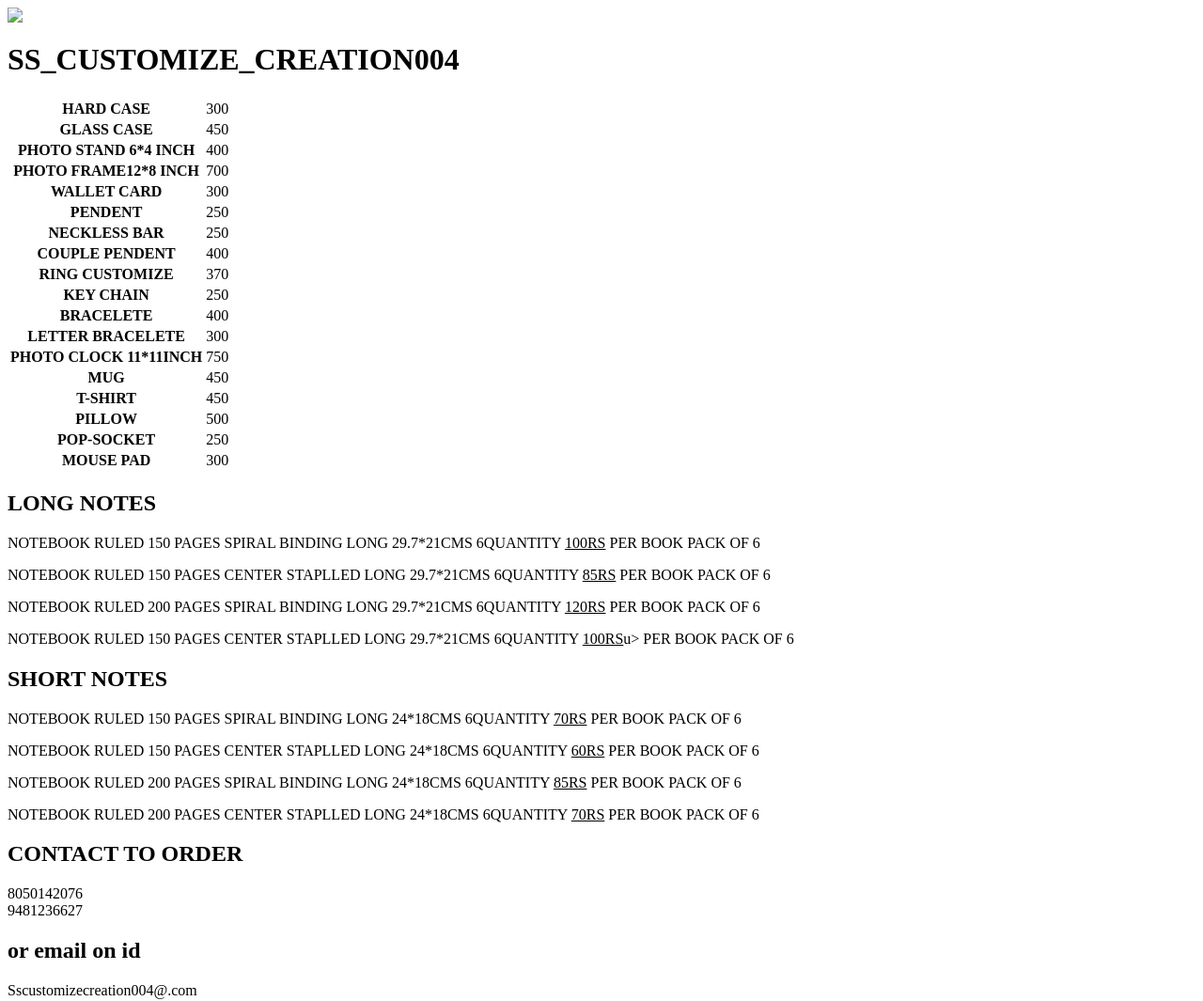
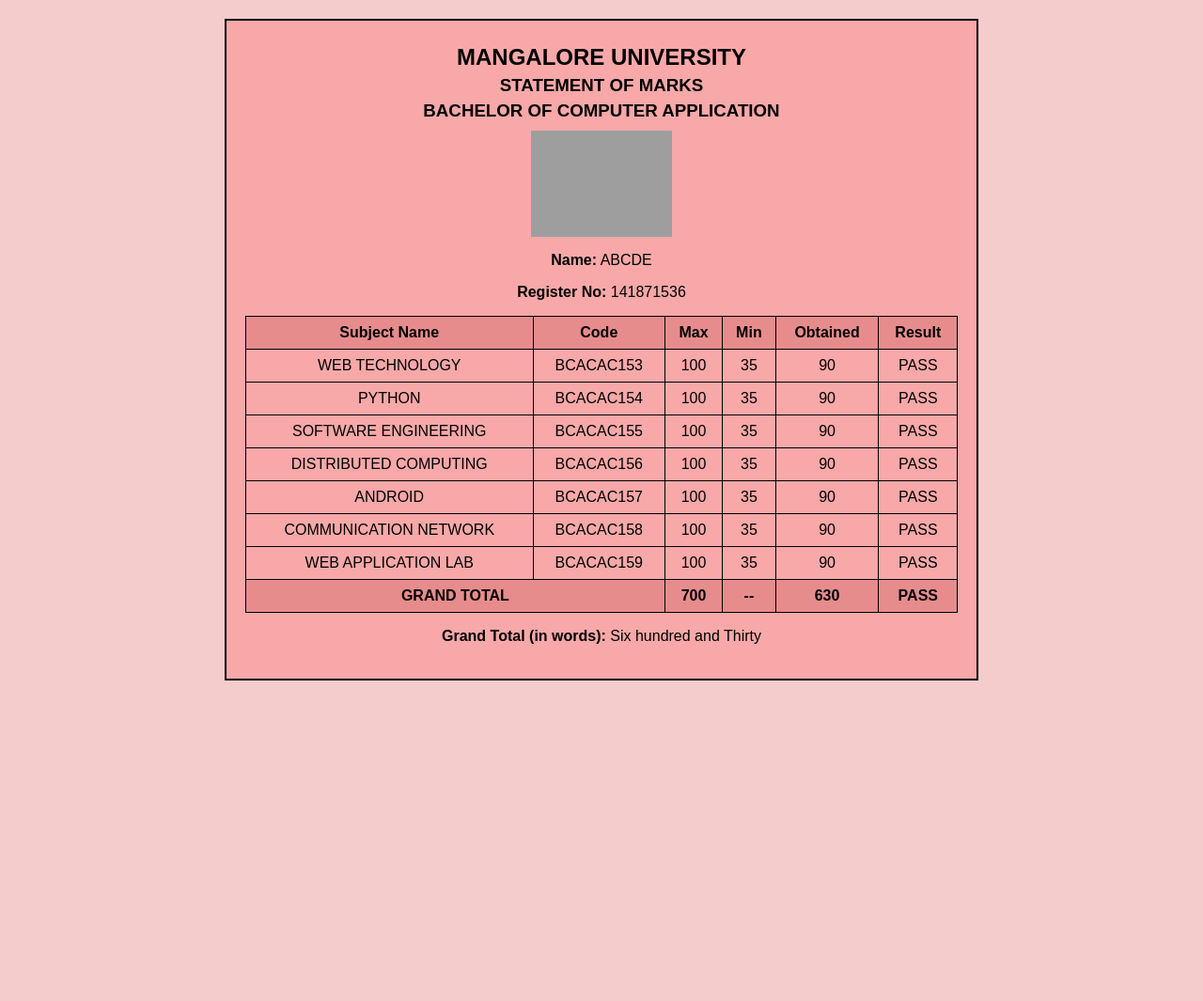
Before and after one commit to mohammedazar-azar/for-u-, a plain HTML site: page index.html in a window 1280 px wide. Shown: the top 1065 px of the page at 94% size. After the commit the page ends 800 px from the top, so only its background shows below. Drawn offline with Linux system fonts and the light colour scheme; grey boxes are pictures that could not be loaded.

Commit message:
Update index.html

```diff
--- a/index.html
+++ b/index.html
@@ -1,54 +1,88 @@
+<!DOCTYPE html>
+<html lang="en">
+<head>
+    <meta charset="UTF-8">
+    <meta name="viewport" content="width=device-width, initial-scale=1.0">
+    <title>Statement of Marks</title>
+    <style>
+        body {
+            font-family: Arial, sans-serif;
+            background-color: #f5cccc;
+            text-align: center;
+        }
+        .container {
+            width: 60%;
+            margin: 20px auto;
+            background: #f8a8a8;
+            padding: 20px;
+            border: 2px solid black;
+        }
+        h2, h3 {
+            margin: 5px;
+        }
+        table {
+            width: 100%;
+            border-collapse: collapse;
+            margin-top: 10px;
+        }
+        th, td {
+            border: 1px solid black;
+            padding: 8px;
+            text-align: center;
+        }
+        th {
+            background-color: #e78c8c;
+        }
+        .grand-total {
+            font-weight: bold;
+            background-color: #e78c8c;
+        }
+        img {
+            width: 150px;
+            display: block;
+            margin: 10px auto;
+        }
+    </style>
+</head>
+<body>
 
-<html>
-<head>
+    <div class="container">
+        <h2>MANGALORE UNIVERSITY</h2>
+        <h3>STATEMENT OF MARKS</h3>
+        <h3>BACHELOR OF COMPUTER APPLICATION</h3>
 
-    <title>NEW WEB PAGE</title>
-<link rel="stylesheet" href="index.css">
-<body></body>
+        <img src="https://upload.wikimedia.org/wikipedia/commons/2/2e/Lenovo_logo_%282015%29.svg" alt="Lenovo Laptop">
 
-    <img src="C:\Users\LENOVO\OneDrive\Desktop\azz.jpg">
+        <p><strong>Name:</strong> ABCDE</p>
+        <p><strong>Register No:</strong> 141871536</p>
 
+        <table>
+            <tr>
+                <th>Subject Name</th>
+                <th>Code</th>
+                <th>Max</th>
+                <th>Min</th>
+                <th>Obtained</th>
+                <th>Result</th>
+            </tr>
+            <tr><td>WEB TECHNOLOGY</td><td>BCACAC153</td><td>100</td><td>35</td><td>90</td><td>PASS</td></tr>
+            <tr><td>PYTHON</td><td>BCACAC154</td><td>100</td><td>35</td><td>90</td><td>PASS</td></tr>
+            <tr><td>SOFTWARE ENGINEERING</td><td>BCACAC155</td><td>100</td><td>35</td><td>90</td><td>PASS</td></tr>
+            <tr><td>DISTRIBUTED COMPUTING</td><td>BCACAC156</td><td>100</td><td>35</td><td>90</td><td>PASS</td></tr>
+            <tr><td>ANDROID</td><td>BCACAC157</td><td>100</td><td>35</td><td>90</td><td>PASS</td></tr>
+            <tr><td>COMMUNICATION NETWORK</td><td>BCACAC158</td><td>100</td><td>35</td><td>90</td><td>PASS</td></tr>
+            <tr><td>WEB APPLICATION LAB</td><td>BCACAC159</td><td>100</td><td>35</td><td>90</td><td>PASS</td></tr>
+            <tr class="grand-total">
+                <td colspan="2">GRAND TOTAL</td>
+                <td>700</td>
+                <td>--</td>
+                <td>630</td>
+                <td>PASS</td>
+            </tr>
+        </table>
 
-    <h1>SS_CUSTOMIZE_CREATION004</h1>
+        <p><strong>Grand Total (in words):</strong> Six hundred and Thirty</p>
+    </div>
 
-    <TABLE>
-        <TR><TH>HARD CASE</TH><TD>300</TD></TR>
-        <TR><TH>GLASS CASE</TH><TD>450</TD></TR>
-        <tr><th>PHOTO STAND 6*4 INCH</th><td>400</td></tr>
-        <TR><TH>PHOTO FRAME12*8 INCH</TH><TD>700</TD></TR>
-        <TR><TH>WALLET CARD</TH><TD>300</TD></TR>
-        <TR><th>PENDENT</th><TD>250</TD></TR>
-        <TR><TH>NECKLESS BAR</TH><TD>250</TD></TR>
-        <TR><TH>COUPLE PENDENT</TH><TD>400</TD></TR>
-        <TR><TH>RING CUSTOMIZE</TH><TD>370</TD></TR>
-        <TR><TH>KEY CHAIN </TH><TD>250</TD></TR>
-        <TR><TH>BRACELETE </TH><TD>400</TD></TR>
-        <TR><TH>LETTER BRACELETE</TH><TD>300</TD></TR>
-        <TR><TH>PHOTO CLOCK 11*11INCH</TH><TD>750</TD></TR>
-        <TR><TH>MUG</TH><TD>450</TD></TR>
-        <TR><TH>T-SHIRT</TH><TD>450</TD></TR>
-        <TR><TH>PILLOW</TH><TD>500</TD></TR>
-        <TR><TH>POP-SOCKET</TH><TD>250</TD></TR>
-        <TR><TH>MOUSE PAD</TH><TD>300</TD></TR>
-    </TABLE>
-
-    <H2>LONG NOTES</H2>
-       <p>NOTEBOOK RULED 150 PAGES SPIRAL BINDING LONG 29.7*21CMS 6QUANTITY <u>100RS</u> PER BOOK PACK OF 6</p>
-       <P>NOTEBOOK RULED 150 PAGES CENTER STAPLLED LONG 29.7*21CMS 6QUANTITY <u>85RS</u> PER BOOK PACK OF 6</P>
-       <p>NOTEBOOK RULED 200 PAGES SPIRAL BINDING LONG 29.7*21CMS 6QUANTITY <u>120RS</u> PER BOOK PACK OF 6</p>
-       <p>NOTEBOOK RULED 150 PAGES CENTER STAPLLED LONG 29.7*21CMS 6QUANTITY <u>100RS</u>u> PER BOOK PACK OF 6</p>
-       <H2>SHORT NOTES</H2>
-       <p>NOTEBOOK RULED 150 PAGES SPIRAL BINDING LONG 24*18CMS 6QUANTITY <u>70RS</u> PER BOOK PACK OF 6</p>
-       <p>NOTEBOOK RULED 150 PAGES CENTER STAPLLED LONG 24*18CMS 6QUANTITY <u>60RS</u> PER BOOK PACK OF 6</p>
-       <p>NOTEBOOK RULED 200 PAGES SPIRAL BINDING LONG 24*18CMS 6QUANTITY <u>85RS</u> PER BOOK PACK OF 6</p>
-       <p>NOTEBOOK RULED 200 PAGES CENTER STAPLLED LONG 24*18CMS 6QUANTITY <u>70RS</u> PER BOOK PACK OF 6</p>
-
-    <H2>CONTACT TO ORDER</H2>
-    <P1>8050142076</P1><br
-    <p1>9481236627</p1>
-    <h2>or email on id</h2>
-    <p1>Sscustomizecreation004@.com</p1>
-    <h4> webpage developed by mohammed azar</h4>
-    <h4>whatsapp no 9483927300</h4>
-</head>
+</body>
 </html>
```
